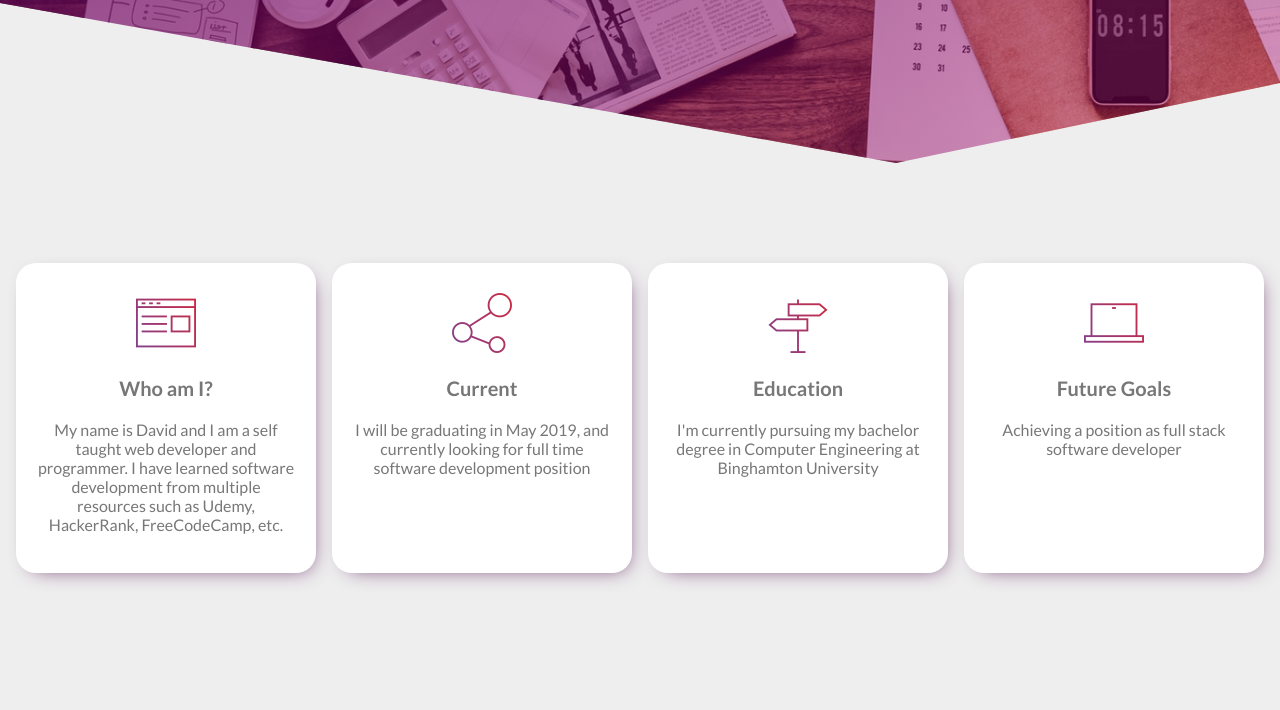
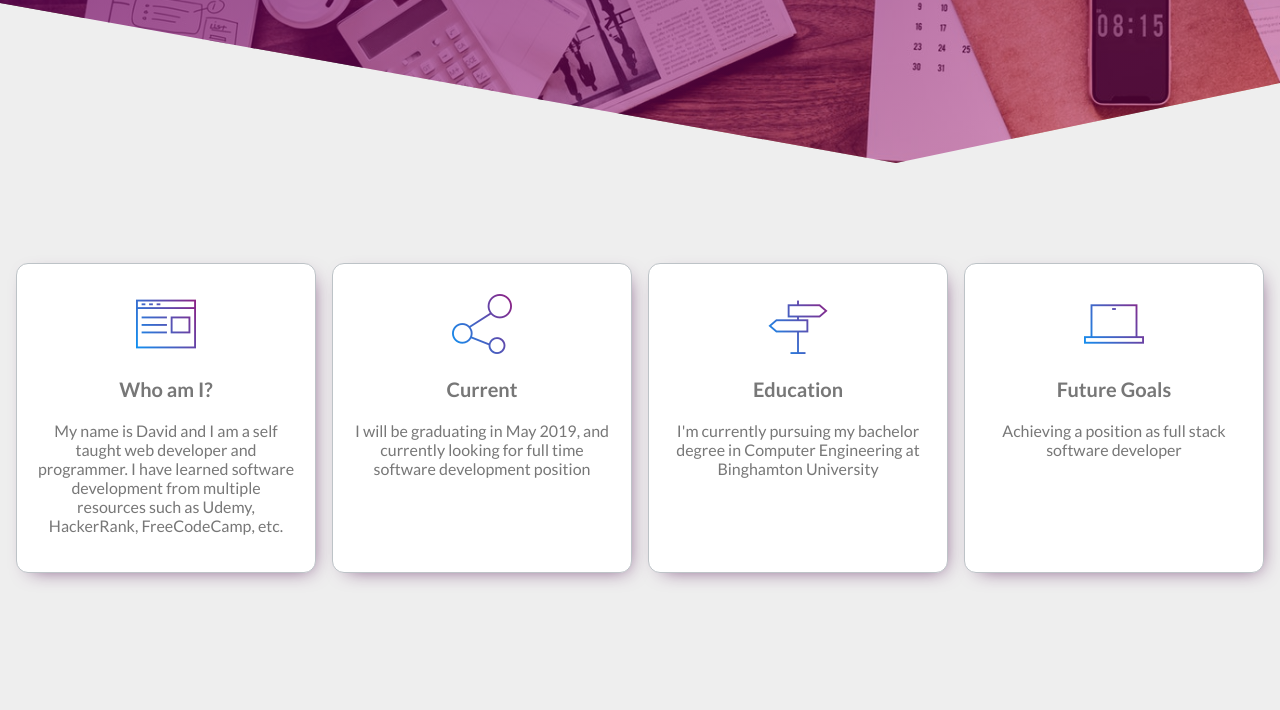
Before and after one commit to david2999999/DJ-Design-Studio-Revamped, a website: page index.html in a window 1280 px wide. Shown: the part 637-1347 px from the top of the page. Drawn offline with nearby package versions, Linux system fonts and the light colour scheme; files that its build step writes are made by us from their sources.

Commit message:
updated about card

```diff
--- a/sass/component/_about-card.scss
+++ b/sass/component/_about-card.scss
@@ -11,18 +11,19 @@
   width: 30rem;
   height: 31rem;
   background: white;
-  border-radius: 2rem;
+  border-radius: 1.2rem;
   margin: 10rem 0 4rem 0;
   text-align: center;
   @include box-shadow-purple;
   transition: all .3s;
+  border: 1px solid #bdc3c7;
 
   &-icon{
     font-size: 6rem;
     margin: 0 auto;
     display: inline-block;
     padding-top: 3rem;
-    background: linear-gradient(to top right, #7b4397, #dc2430); /* W3C, IE 10+/ Edge, Firefox 16+, Chrome 26+, Opera 12+, Safari 7+ */
+    background: linear-gradient(to top right, #009FFF, #aa076b); /* W3C, IE 10+/ Edge, Firefox 16+, Chrome 26+, Opera 12+, Safari 7+ */
     -webkit-background-clip: text;
     color: transparent;
   }
```
